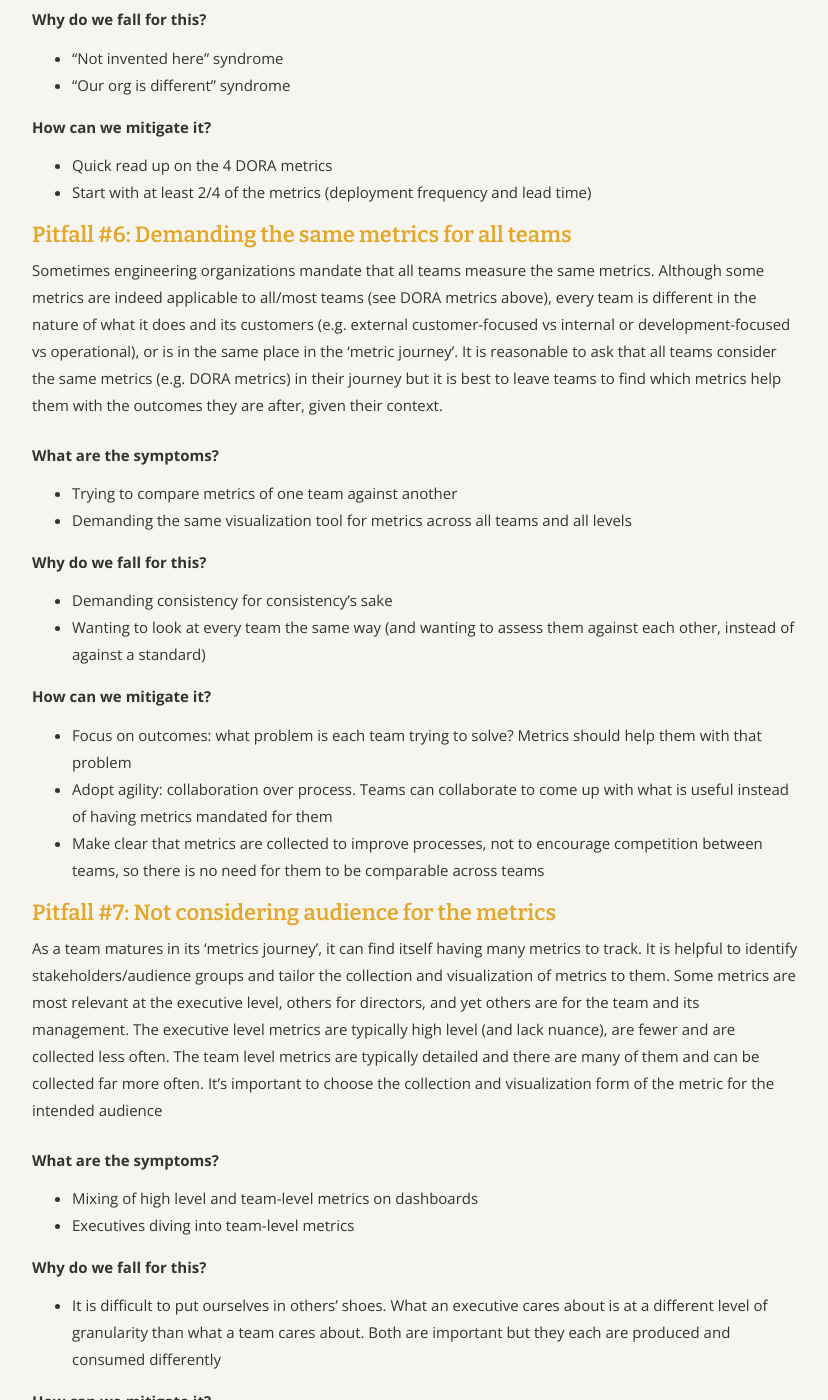
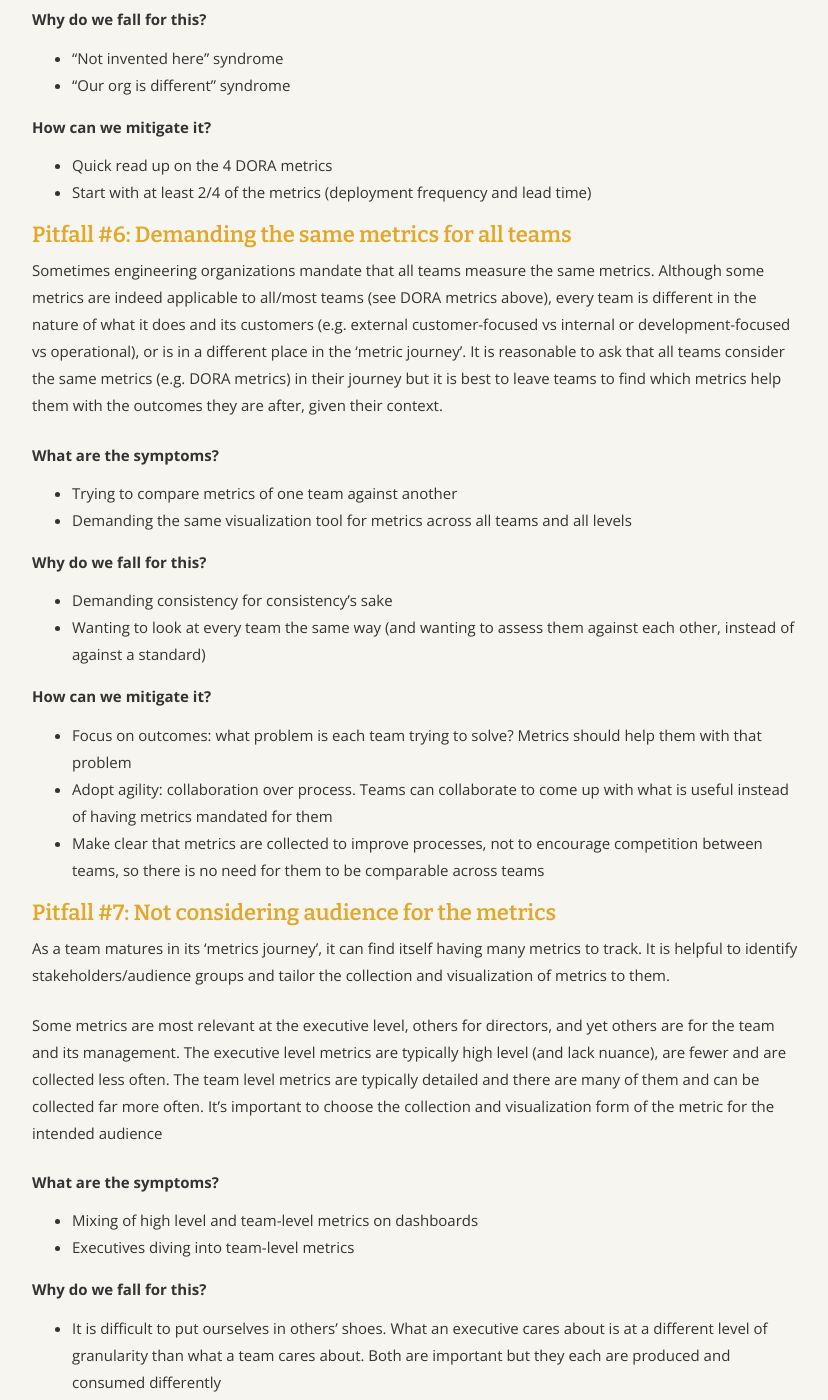
Before and after one commit to angelariggs/angelariggs.github.io, a Jekyll site: the page built from _posts/2022-01-18-pitfalls-of-engineering-metrics.md, in a window 1280 px wide and 1400 px high, scrolled down 3062 px. Shown: the whole window, without its empty margins (224-1052 px from the left). Built offline with Jekyll 4.4.1, drawn with Linux system fonts in a browser that asks for light colours; comment, search, counter and statistics services are not loaded; some of the changed text lies outside the part shown.

Commit message:
some edits and it's ready!

```diff
--- a/_posts/2022-01-18-pitfalls-of-engineering-metrics.md
+++ b/_posts/2022-01-18-pitfalls-of-engineering-metrics.md
@@ -37,11 +37,9 @@
 - Staying away from tough and uncomfortable metrics
 - Focusing only on easy to measure metrics
 
-
 **Why do we fall for this?**
 - We like to measure what is easy, avoiding difficult to measure metrics that may be more valuable
 Exhaustive approach (depth first)
-
 
 **How can we mitigate it?**
 - Focus on outcomes: what problems are you trying to solve? Which metrics would help?
@@ -100,7 +98,7 @@
 
 ## Pitfall #6: Demanding the same metrics for all teams
 
-Sometimes engineering organizations mandate that all teams measure the same metrics. Although some metrics are indeed applicable to all/most teams (see DORA metrics above), every team is different in the nature of what it does and its customers (e.g. external customer-focused vs internal or development-focused vs operational), or is in the same place in the ‘metric journey’. It is reasonable to ask that all teams consider the same metrics (e.g. DORA metrics) in their journey but it is best to leave teams to find which metrics help them with the outcomes they are after, given their context.
+Sometimes engineering organizations mandate that all teams measure the same metrics. Although some metrics are indeed applicable to all/most teams (see DORA metrics above), every team is different in the nature of what it does and its customers (e.g. external customer-focused vs internal or development-focused vs operational), or is in a different place in the ‘metric journey’. It is reasonable to ask that all teams consider the same metrics (e.g. DORA metrics) in their journey but it is best to leave teams to find which metrics help them with the outcomes they are after, given their context.
 
 **What are the symptoms?**
 - Trying to compare metrics of one team against another
@@ -118,6 +116,7 @@
 ## Pitfall #7: Not considering audience for the metrics
 
 As a team matures in its ‘metrics journey’, it can find itself having many metrics to track. It is helpful to identify stakeholders/audience groups and tailor the collection and visualization of metrics to them.
+
 Some metrics are most relevant at the executive level, others for directors, and yet others are for the team and its management. The executive level metrics are typically high level (and lack nuance), are fewer and are collected less often. The team level metrics are typically detailed and there are many of them and can be collected far more often.
 It’s important to choose the collection and visualization form of the metric for the intended audience
 
@@ -182,7 +182,7 @@
 
 **Why do we fall for this?**
 - Metrics provide an easy convenient mechanism for goal setting (i.e. lazy goal setting)
-- Metric based goals can provide a clear ‘pass/fail’ mechanism
+- Metric-based goals can provide a clear ‘pass/fail’ mechanism
 
 **How can we mitigate it?**
 - Be extremely careful and mindful about setting goals based on metrics
```
Also changed, not shown: other parts of _posts/2022-01-18-pitfalls-of-engineering-metrics.md (+14 -13 lines).
